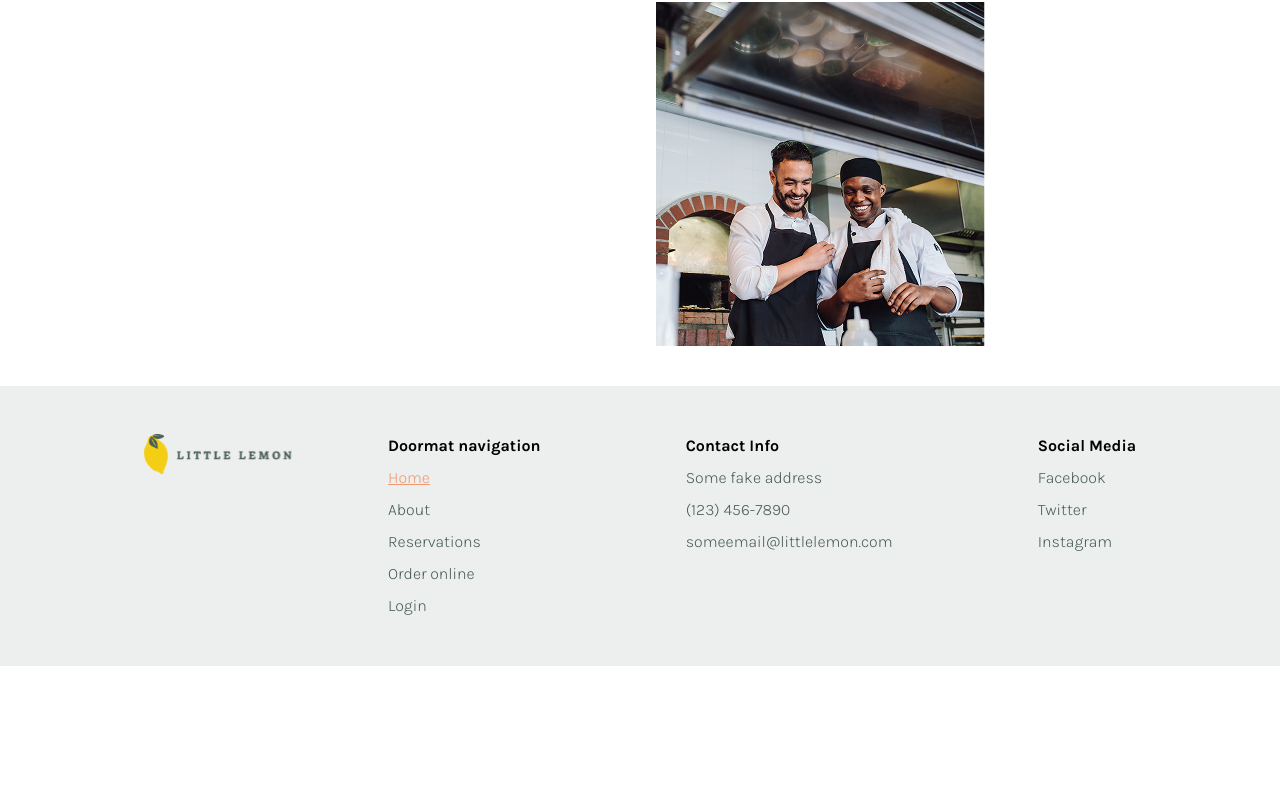
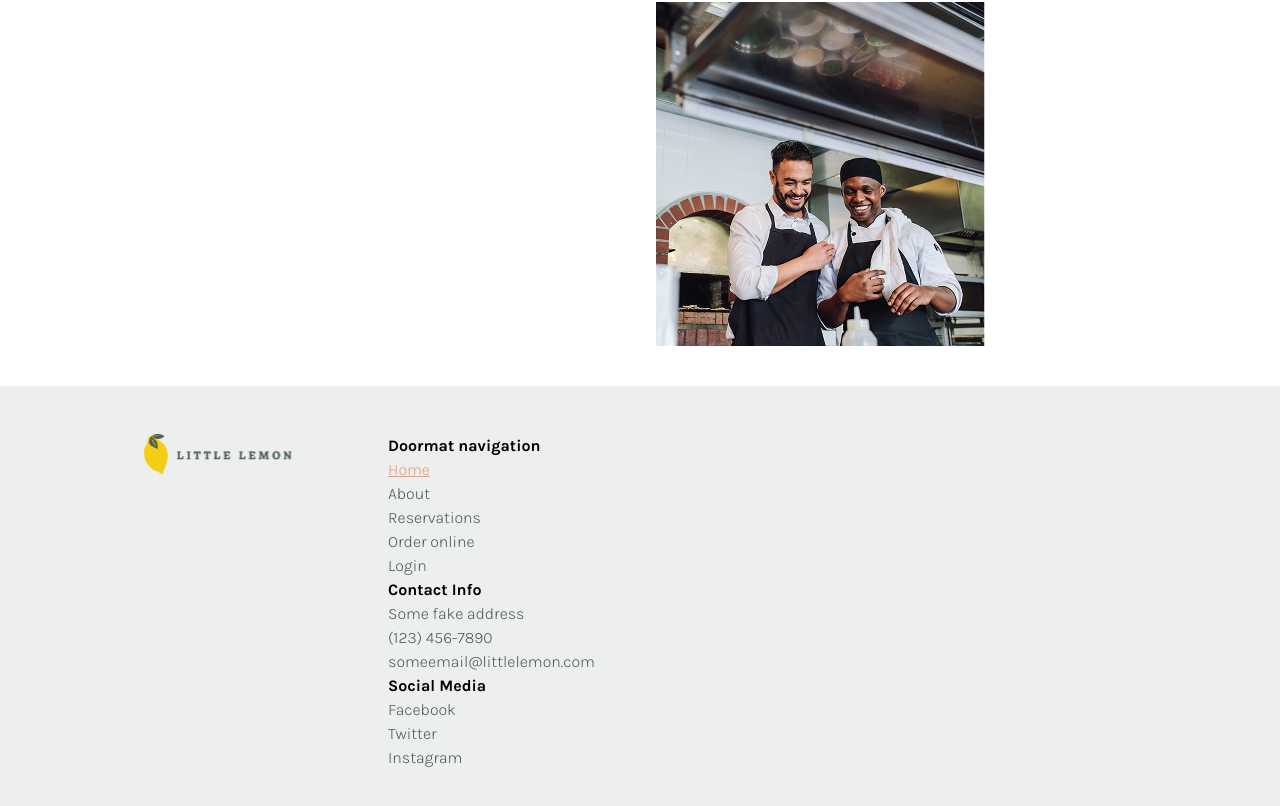
Before and after one commit to raphaellopes/meta-capstone-project, a React (Vite) app: page / in a window 1280 px wide. Shown: the part 1767-2573 px from the top of the page. Before the commit the page ends 2433 px from the top, so only its background shows below. Built offline with nearby package versions, Linux system fonts and the light colour scheme; a web font is replaced by a local one.

Commit message:
convert footer css to scoped

```diff
--- a/src/components/footer/index.tsx
+++ b/src/components/footer/index.tsx
@@ -1,29 +1,29 @@
-import "./styles.css";
+import styles from "./styles.module.css";
 import Logo from "@assets/logo.svg";
 import Nav from "@components/nav";
 
 const Footer = () => (
-  <footer id="footer">
+  <footer className={styles.root} id="footer">
     <div className="container">
       <a href="/" className="logo-link">
         <img src={Logo} alt="Little Lemon" />
       </a>
-      <div className="footer-content">
-        <div className="footer-content-wrapper">
+      <div className={styles.footerContent}>
+        <div className={styles.footerContentWrapper}>
           <h4>Doormat navigation</h4>
           <Nav />
         </div>
-        <div className="footer-content-wrapper">
+        <div className={styles.footerContentWrapper}>
           <h4>Contact Info</h4>
-          <div className="footer-content-box">
+          <div className={styles.footerContentBox}>
             <p>Some fake address</p>
             <p>(123) 456-7890</p>
             <p>someemail@littlelemon.com</p>
           </div>
         </div>
-        <div className="footer-content-wrapper">
+        <div className={styles.footerContentWrapper}>
           <h4>Social Media</h4>
-          <div className="footer-content-box">
+          <div className={styles.footerContentBox}>
             <p>Facebook</p>
             <p>Twitter</p>
             <p>Instagram</p>
--- a/src/components/footer/styles.css
+++ b/src/components/footer/styles.module.css
@@ -1,53 +1,53 @@
-#footer {
+.root {
   background-color: var(--seconday-light);
   padding: 3rem 0;
 }
 
-#footer > .container {
+.root > :global(.container) {
   display: flex;
   flex-direction: column;
   gap: 1rem;
 }
 
-#footer .footer-content {
+.footer-content {
   display: flex;
   flex-direction: column;
   gap: 1.5rem;
 }
 
-#footer .footer-content-wrapper {
+.footer-content-wrapper {
   display: flex;
   flex-direction: column;
   gap: 0.5rem;
 }
 
-#footer .nav-list,
-#footer .footer-content-box {
+.nav-list,
+.footer-content-box {
   display: flex;
   flex-direction: column;
   gap: 0.5rem;
 }
 
-#footer a,
-#footer p {
+.root :global(a),
+.root :global(p) {
   color: var(--primary-base);
   font-weight: var(--font-primary-weight-regular);
 }
 
-#footer a:hover,
-#footer .nav-link-active {
+.root :global(a):hover,
+.root :global(.nav-link-active) {
   color: var(--secondary-warm);
   text-decoration: underline;
 }
 
 @media (min-width: 768px) {
-  #footer > .container {
+  .root > :global(.container) {
     flex-direction: row;
     align-items: start;
     gap: 6rem;
   }
 
-  #footer .footer-content {
+  .footer-content {
     flex-direction: row;
     justify-content: space-between;
     flex: 1;
```
